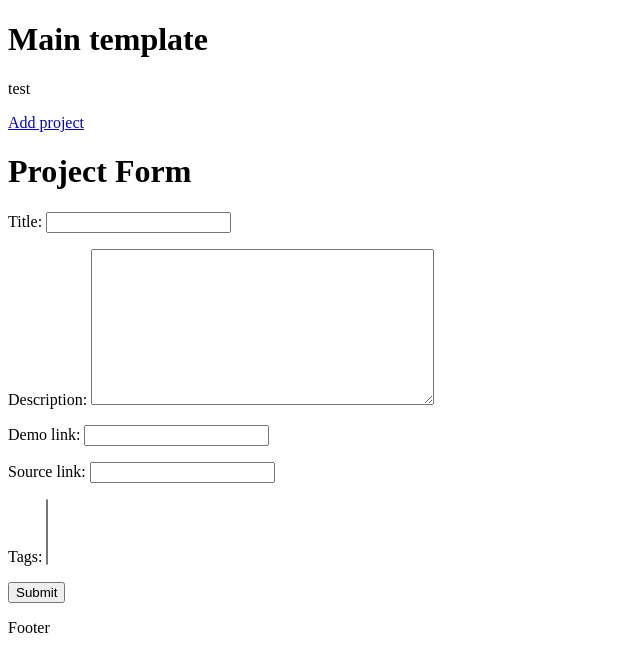
After one commit to prev1ew/devsearch, a Django app: page /create-project/ in a window 1280 px wide. The commit adds this page. Shown: the top 672 px of the page, without its empty margins (0-640 px from the left). Run offline with Django 4.2, Linux system fonts and the light colour scheme; data that the repository does not hold is empty.

Commit message:
basic CRUD added

```diff
--- /dev/null
+++ b/devsearch/projects/forms.py
@@ -0,0 +1,8 @@
+from django.forms import ModelForm
+from .models import Project
+
+
+class ProjectForm(ModelForm):
+    class Meta:
+        model = Project
+        fields = ['title', 'description', 'demo_link', 'source_link', 'tags']
--- /dev/null
+++ b/devsearch/projects/templates/projects/project_form.html
@@ -0,0 +1,10 @@
+{% extends 'main.html' %}
+{% block content %}
+<h1>Project Form</h1>
+<form action="" method="post">
+  {% csrf_token %}
+
+  {{ form.as_p }}
+  <input type="submit">
+</form>
+{% endblock %}
--- a/devsearch/projects/templates/projects/projects.html
+++ b/devsearch/projects/templates/projects/projects.html
@@ -11,6 +11,7 @@
       <th>Positive Votes</th>
       <th>Votes</th>
       <th></th>
+      <th></th>
     </tr>
     {% for project in projects %}
       <tr>
@@ -19,6 +20,8 @@
         <td>{{project.vote_ratio}}%</td>
         <td>{{project.vote_total}}</td>
         <td>{{project.created}}</td>
+        <td><a href="{% url 'update-project' project.id %}">Edit</a></td>
+        <td><a href="{% url 'delete-project' project.id %}">Delete</a></td>
         <td><a href="{% url 'projects' project.id %}">View</a></td>
       </tr>
     {% endfor %}
--- a/devsearch/projects/urls.py
+++ b/devsearch/projects/urls.py
@@ -5,4 +5,8 @@ from . import views
 urlpatterns = [
     path('', views.projects, name='projects'),
     path('project/<str:pk>', views.project, name='projects'),
+
+    path('create-project/', views.create_project, name='create-project'),
+    path('update-project/<str:pk>/', views.update_project, name='update-project'),
+    path('delete-project/<str:pk>/', views.delete_project, name='delete-project'),
 ]
--- a/devsearch/projects/views.py
+++ b/devsearch/projects/views.py
@@ -1,6 +1,7 @@
-from django.shortcuts import render
+from django.shortcuts import render, redirect
 from .models import Project
 from django.http import HttpResponse
+from .forms import ProjectForm
 
 
 def projects(request):
@@ -16,3 +17,41 @@ def project(request, pk):
     context = {'project': project_obj,
                'tags': tags}
     return render(request, 'projects/single_project.html', context)
+
+
+def create_project(request):
+    form = ProjectForm()
+
+    if request.method == 'POST':
+        form = ProjectForm(request.POST)
+        if form.is_valid():
+            form.save()
+            return redirect('projects')
+
+    context = {'form': form}
+    return render(request, 'projects/project_form.html', context)
+
+
+def update_project(request, pk):
+    curr_project = Project.objects.get(id=pk)
+    form = ProjectForm(instance=curr_project)
+
+    if request.method == 'POST':
+        form = ProjectForm(request.POST, instance=curr_project)
+        if form.is_valid():
+            form.save()
+            return redirect('projects')
+
+    context = {'form': form}
+    return render(request, 'projects/project_form.html', context)
+
+
+def delete_project(request, pk):
+    curr_project = Project.objects.get(id=pk)
+
+    if request.method == 'POST':
+        curr_project.delete()
+        return redirect('projects')
+
+    context = {'object': curr_project}
+    return render(request, 'projects/delete_template.html', context)
--- a/devsearch/templates/navbar.html
+++ b/devsearch/templates/navbar.html
@@ -1 +1,2 @@
 <p>test</p>
+<a href="{% url 'create-project' %}">Add project</a>
```
Also changed, not shown: devsearch/projects/templates/projects/delete_template.html (added, +11 -0 lines).
